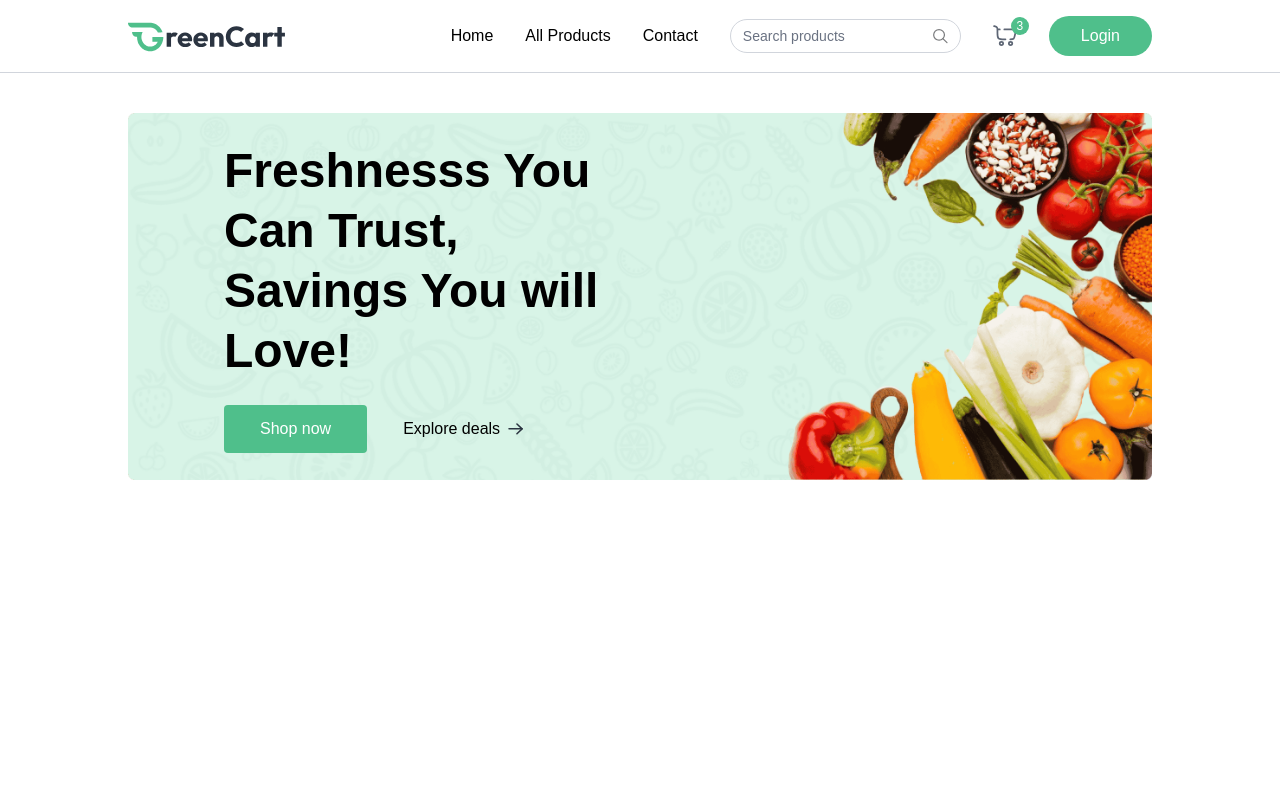
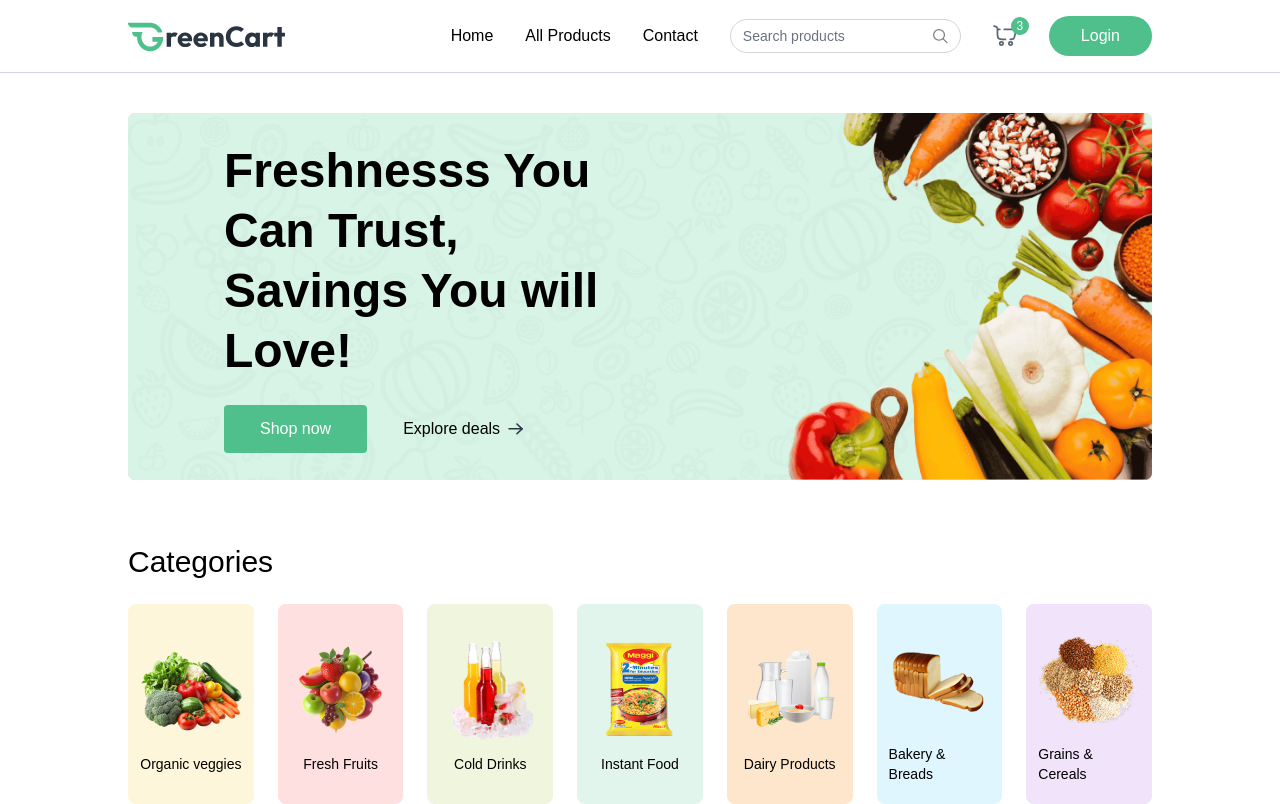
Before and after one commit to JagadeeshRallabandi/jagacart, a React (Vite) app: page / in a window 1280 px wide. Built offline with nearby package versions, Linux system fonts and the light colour scheme.

Commit message:
Categories_1_19

```diff
--- /dev/null
+++ b/src/components/Categories.jsx
@@ -0,0 +1,25 @@
+import React from 'react'
+import { categories } from '../assets/assets'
+import {useAppContext} from '../context/AppContext'
+
+const Categories = () => {
+  const {navigate} = useAppContext();
+  return (
+
+    <div className='mt-16'>
+        <p className='text-2xl md:text-3xl font-medium'>Categories</p>
+        <div className='grid grid-cols-2 sm:grid-cols-3 md:grid-cols-5 lg:grid-cols-6 xl:grid-cols-7 mt-6 gap-6'>
+            {categories.map((category,index)=>(
+                <div key={index} className='group cursor-pointer py-5 px-3 gap-2 rounded-lg flex flex-col justify-center items-center' style={{backgroundColor: category.bgColor}} onClick={()=>{navigate(`/products/${category.path.toLowerCase()}`)
+                  scrollTo(0,0)
+                }}>
+                    <img src={category.image} alt={category.text} className='group-hover:scale-108 transition max-w-28'/>
+                    <p className='text-sm font-medium'>{category.text}</p>
+                </div>
+            ))}
+        </div>
+    </div>
+  )
+}
+
+export default Categories
--- a/src/pages/Home.jsx
+++ b/src/pages/Home.jsx
@@ -1,10 +1,12 @@
 import React from 'react'
 import MainBanner from '../components/MainBanner'
+import Categories from '../components/Categories'
 
 const Home = () => {
   return (
     <div claasName='mt-10'>
         <MainBanner/>
+        <Categories/>
     </div>
   )
 }
```
